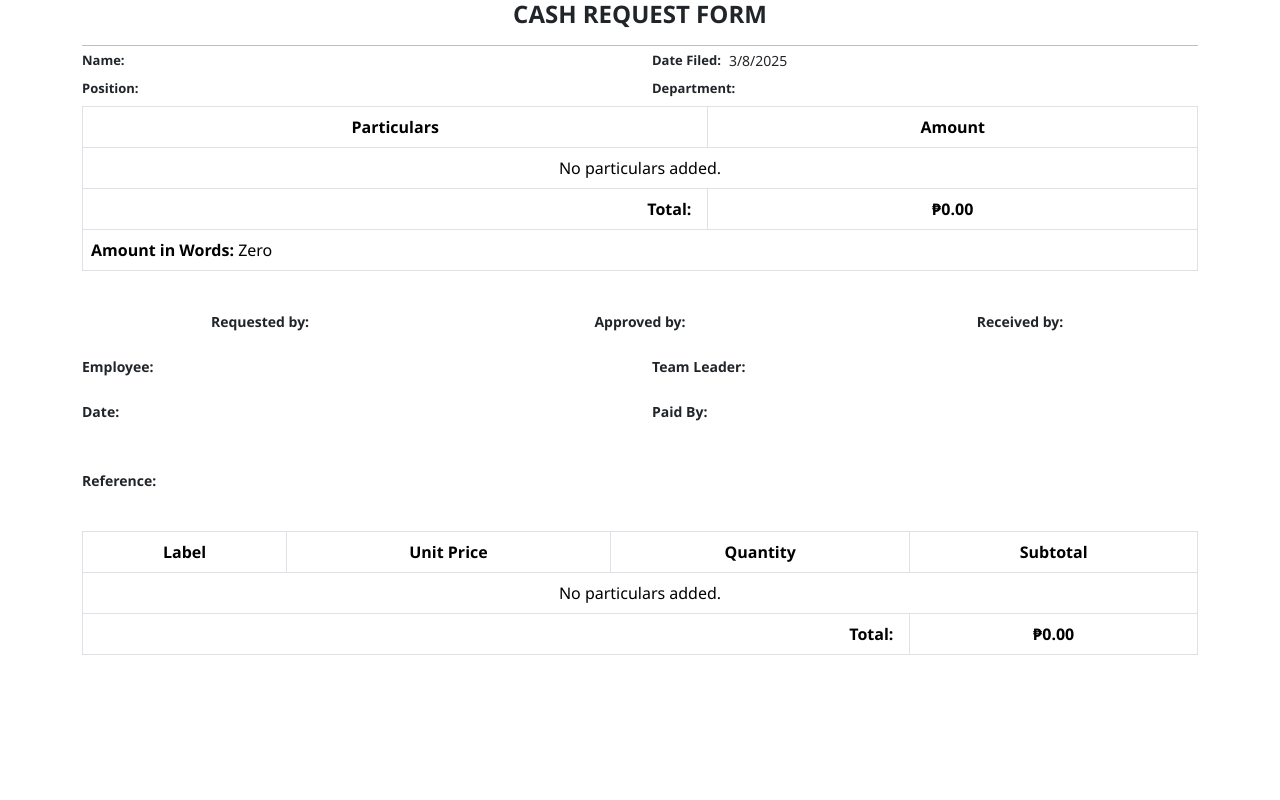
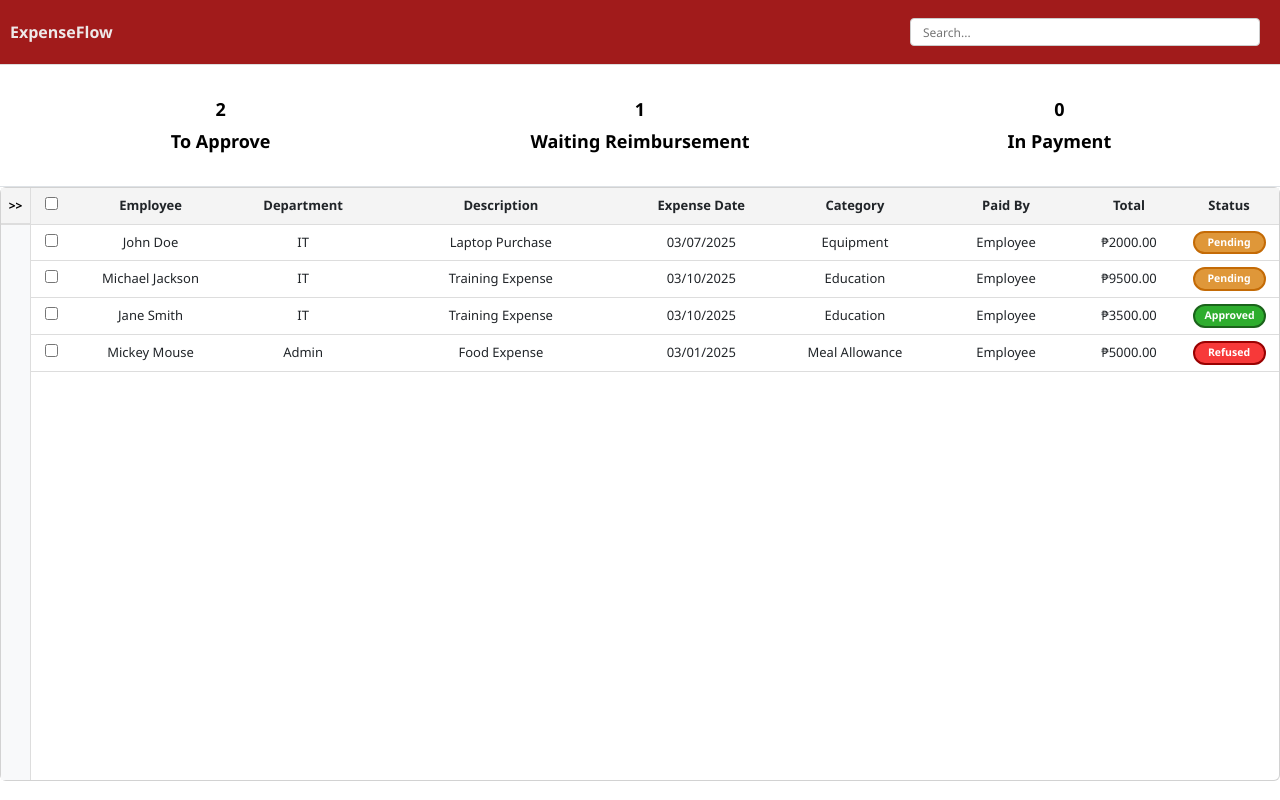
Before and after one commit to RaymondJAT/BudgetMonitoringTL, a React (Vite) app in the folder BudgetMonitoringTL/: page / in a window 1280 px wide. Built offline with nearby package versions, Linux system fonts and the light colour scheme.

Commit message:
[FIX] - expense report display

```diff
--- a/BudgetMonitoringTL/src/App.jsx
+++ b/BudgetMonitoringTL/src/App.jsx
@@ -10,15 +10,15 @@ import PrintableCashRequest from "./components/PrintableCashRequest";
 function App() {
   return (
     <>
-      {/* <Router>
+      <Router>
         <Routes>
           <Route path="/" element={<TeamLead />} />
           <Route path="/approval" element={<ApprovalForm />} />
         </Routes>
-      </Router> */}
+      </Router>
 
-      <PrintableCashRequest />
-      <Sample />
+      {/* <PrintableCashRequest /> */}
+      {/* <Sample /> */}
     </>
   );
 }
--- a/BudgetMonitoringTL/src/components/ApprovalForm.jsx
+++ b/BudgetMonitoringTL/src/components/ApprovalForm.jsx
@@ -5,12 +5,15 @@ import { useReactToPrint } from "react-to-print";
 import DataTable from "./DataTable";
 import PrintModal from "./PrintModal";
 import PrintableCashRequest from "./PrintableCashRequest";
+import Sample from "../components/Sample";
+import ExpenseReport from "../components/Sample";
 
 const ApprovalForm = () => {
   const { state: data } = useLocation();
   const navigate = useNavigate();
 
   const contentRef = useRef(null);
+  const reportRef = useRef(null);
   const reactToPrintFn = useReactToPrint({ contentRef });
 
   const fields = [
@@ -115,6 +118,14 @@ const ApprovalForm = () => {
           setAmountInWords={setAmountInWords}
           setParticulars={setParticulars}
         />
+
+        {/* expense report */}
+        <div className="mt-4">
+          <ExpenseReport
+            data={{ ...data, items: particulars }}
+            reportRef={reportRef}
+          />
+        </div>
       </Container>
 
       <PrintModal
--- a/BudgetMonitoringTL/src/components/DataTable.jsx
+++ b/BudgetMonitoringTL/src/components/DataTable.jsx
@@ -44,16 +44,18 @@ const DataTable = ({ employeeName, setAmountInWords, setParticulars }) => {
               <td>{row.label || "N/A"}</td>
               <td>{row.quantity ?? 0}</td>
               <td>{row.price ? row.price.toFixed(2) : "0.00"}</td>
-              <td>{(row.quantity * row.price).toFixed(2)}</td>
+              <td className="border">
+                {(row.quantity * row.price).toFixed(2)}
+              </td>
             </tr>
           ))}
         </tbody>
         <tfoot>
           <tr>
-            <td colSpan="3" className="custom-col text-end">
+            <td colSpan="3" className="custom-col text-end border-end">
               <strong>Total:</strong>
             </td>
-            <td className="text-center">
+            <td className="text-center border-end">
               <strong>₱{total.toFixed(2)}</strong>
             </td>
           </tr>
--- a/BudgetMonitoringTL/src/components/Sample.jsx
+++ b/BudgetMonitoringTL/src/components/Sample.jsx
@@ -1,4 +1,4 @@
-import React, { useState, useEffect } from "react";
+import React from "react";
 import { Row, Col, Container, Table } from "react-bootstrap";
 
 const ExpenseReport = ({ data, reportRef }) => {
@@ -9,9 +9,9 @@ const ExpenseReport = ({ data, reportRef }) => {
   );
 
   return (
-    <div ref={reportRef} className="expense-report">
+    <div ref={reportRef} className="expense-report border p-3 bg-white">
       <Container>
-        {/* details */}
+        {/* Employee Details */}
         <Row className="mb-4 reference-section">
           <Col xs={6} className="mb-2">
             <p>
@@ -20,12 +20,12 @@ const ExpenseReport = ({ data, reportRef }) => {
           </Col>
           <Col xs={6} className="mb-2">
             <p>
-              <strong>Team Leader:</strong> {data?.teamLeader || " "}
+              <strong>Team Leader:</strong> {data?.teamLead || " "}
             </p>
           </Col>
           <Col xs={6} className="mb-2">
             <p>
-              <strong>Date:</strong> {data?.date || " "}
+              <strong>Date:</strong> {data?.expenseDate || " "}
             </p>
           </Col>
           <Col xs={6} className="mb-2">
@@ -35,23 +35,23 @@ const ExpenseReport = ({ data, reportRef }) => {
           </Col>
         </Row>
 
-        {/* description */}
+        {/* Description */}
         <Row className="mb-4">
           <Col>
             <p>
-              <strong>Reference:</strong> {data?.reference || " "}
+              <strong>Reference:</strong> {data?.description || " "}
             </p>
           </Col>
         </Row>
 
-        {/* expense table */}
-        <Table bordered className="expense-table">
-          <thead>
+        {/* Expense Table */}
+        <Table className="expense-table">
+          <thead className="border-top">
             <tr>
               <th className="text-center">Label</th>
               <th className="text-center">Unit Price</th>
               <th className="text-center">Quantity</th>
-              <th className="text-center border-end">Subtotal</th>
+              <th className="text-center">Subtotal</th>
             </tr>
           </thead>
           <tbody>
@@ -63,7 +63,7 @@ const ExpenseReport = ({ data, reportRef }) => {
                     ₱{(item.price ?? 0).toFixed(2)}
                   </td>
                   <td className="text-center">{item.quantity}</td>
-                  <td className="text-center border-end">
+                  <td className="text-center border">
                     ₱{item.amount ? parseFloat(item.amount).toFixed(2) : "0.00"}
                   </td>
                 </tr>
@@ -75,8 +75,8 @@ const ExpenseReport = ({ data, reportRef }) => {
                 </td>
               </tr>
             )}
-            <tr>
-              <td colSpan="3" className="text-end pe-3">
+            <tr className="no-border">
+              <td colSpan="3" className="custom-col text-end border-end">
                 <strong>Total:</strong>
               </td>
               <td className="text-center border-end">
--- a/BudgetMonitoringTL/src/index.css
+++ b/BudgetMonitoringTL/src/index.css
@@ -418,6 +418,16 @@ input[type="checkbox"] {
   padding: 4px;
 }
 
+/* print-table */
+.print-table {
+  font-size: 13px;
+}
+
+/* expense */
+.expense-table {
+  font-size: 13px;
+}
+
 /* react-to-print */
 @media print {
   @page {
```
